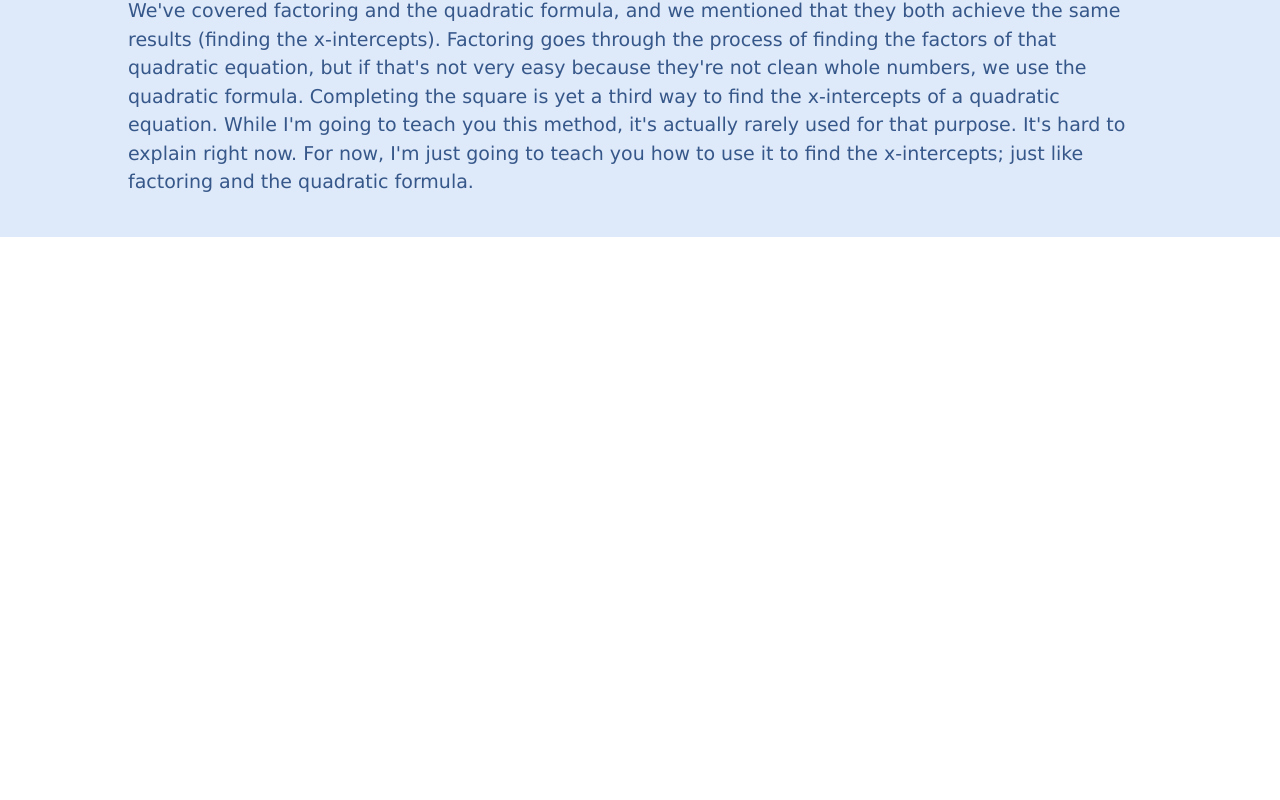
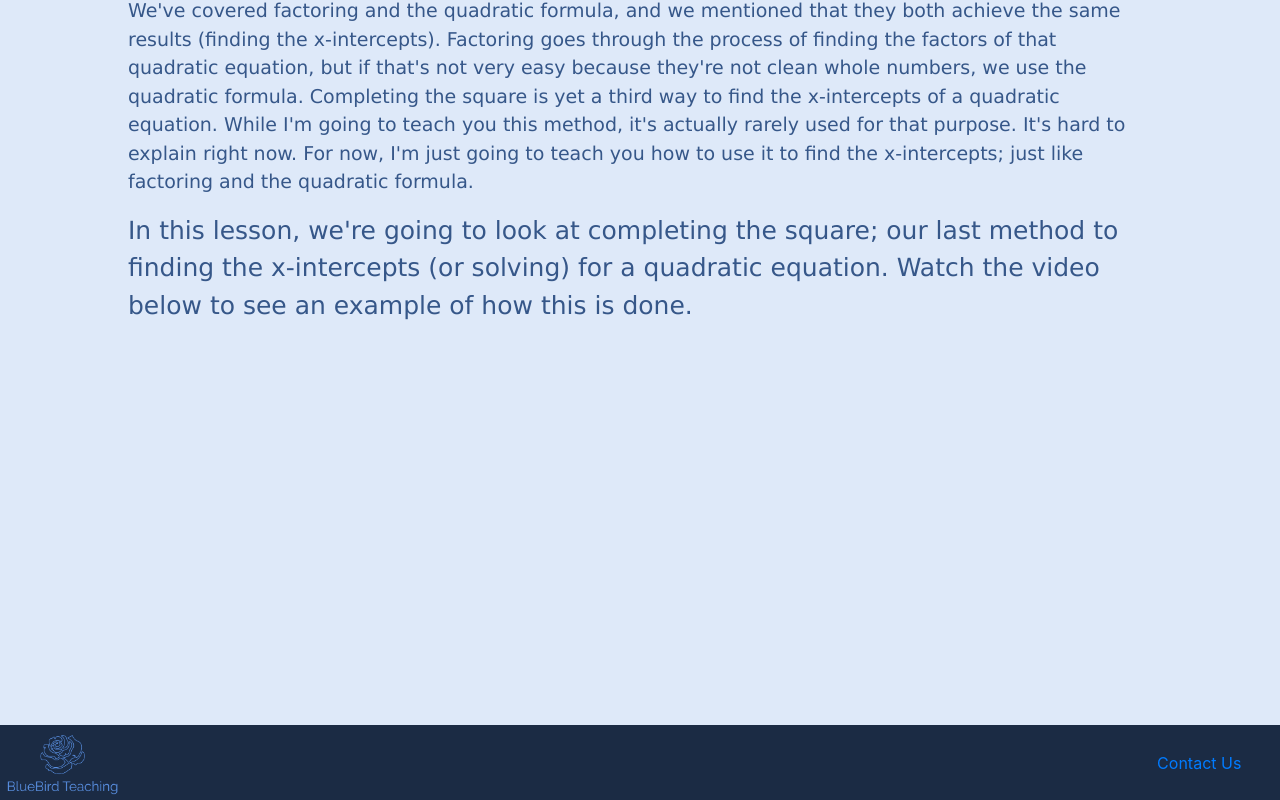
Before and after one commit to YomenT/bluebird-teaching, a React (Create React App) app in the folder reactapp/: page /passport_to_advanced_math/completing_the_square in a window 1280 px wide. Shown: the part 294-1094 px from the top of the page. Before the commit the page ends 800 px from the top, so only its background shows below. Built offline with nearby package versions, Linux system fonts and the light colour scheme.

Commit message:
Added video for completing the square

```diff
--- a/reactapp/src/components/passport-to-advanced-math/CompletingTheSquare.js
+++ b/reactapp/src/components/passport-to-advanced-math/CompletingTheSquare.js
@@ -1,4 +1,5 @@
 import React from "react";
+import ReactPlayer from "react-player";
 
 import Logo from '../Logo'
 import Footer from '../Footer'
@@ -24,7 +25,19 @@ class CompletingTheSquare extends React.Component {
                         I'm just going to teach you how to use it to find the x-intercepts; just like factoring and the quadratic
                         formula.
                     </p>
+
+                    <p className="p-body">
+                        In this lesson, we're going to look at completing the square; our last method to finding the x-intercepts (or solving)
+                        for a quadratic equation.  Watch the video below to see an example of how this is done.
+                    </p>
+
+                    <div>
+                        <ReactPlayer
+                            url="https://www.youtube.com/watch?v=xGOQYTo9AKY"
+                        />
+                    </div>
                 </div>
+                <Footer />
             </div>
         )
     }
```
